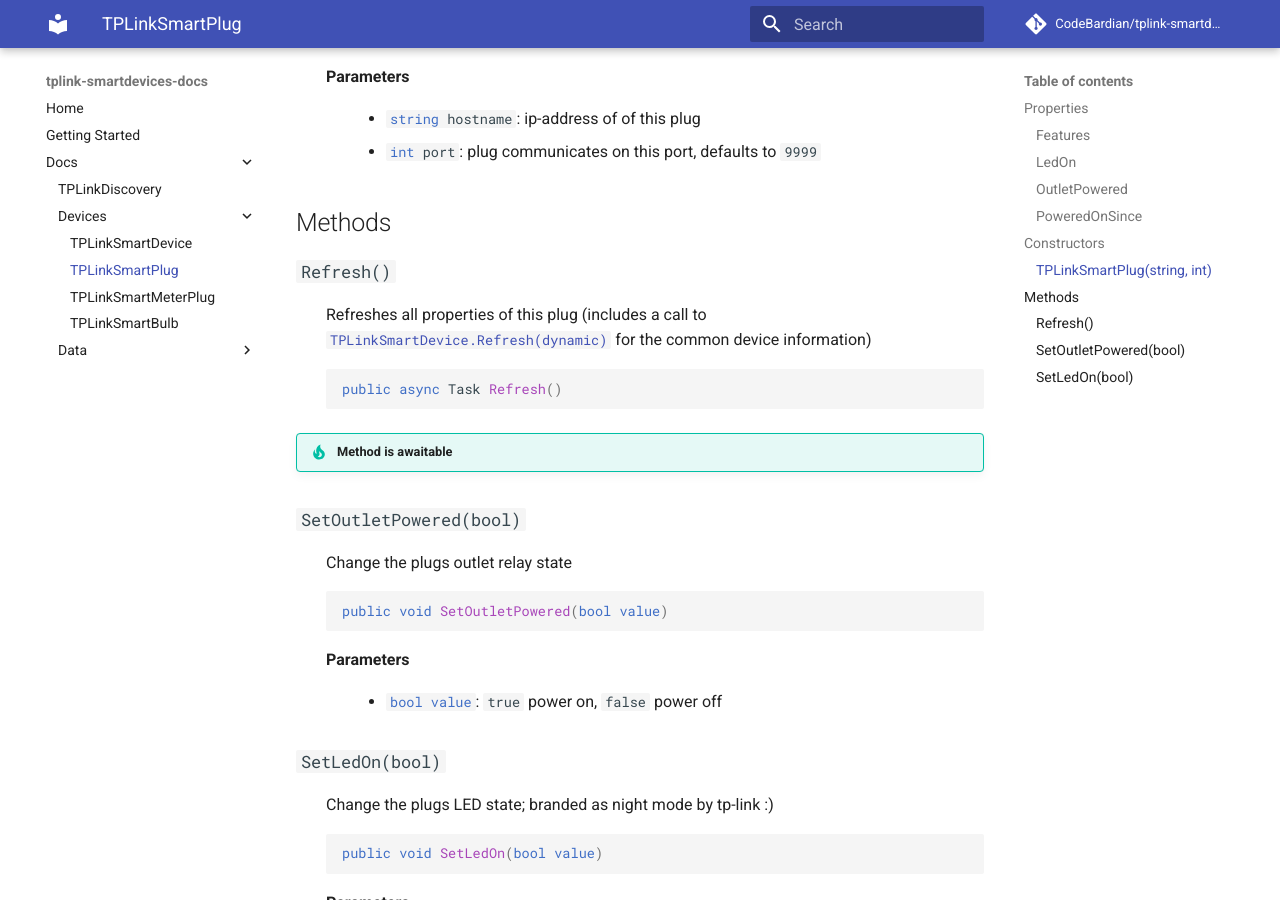
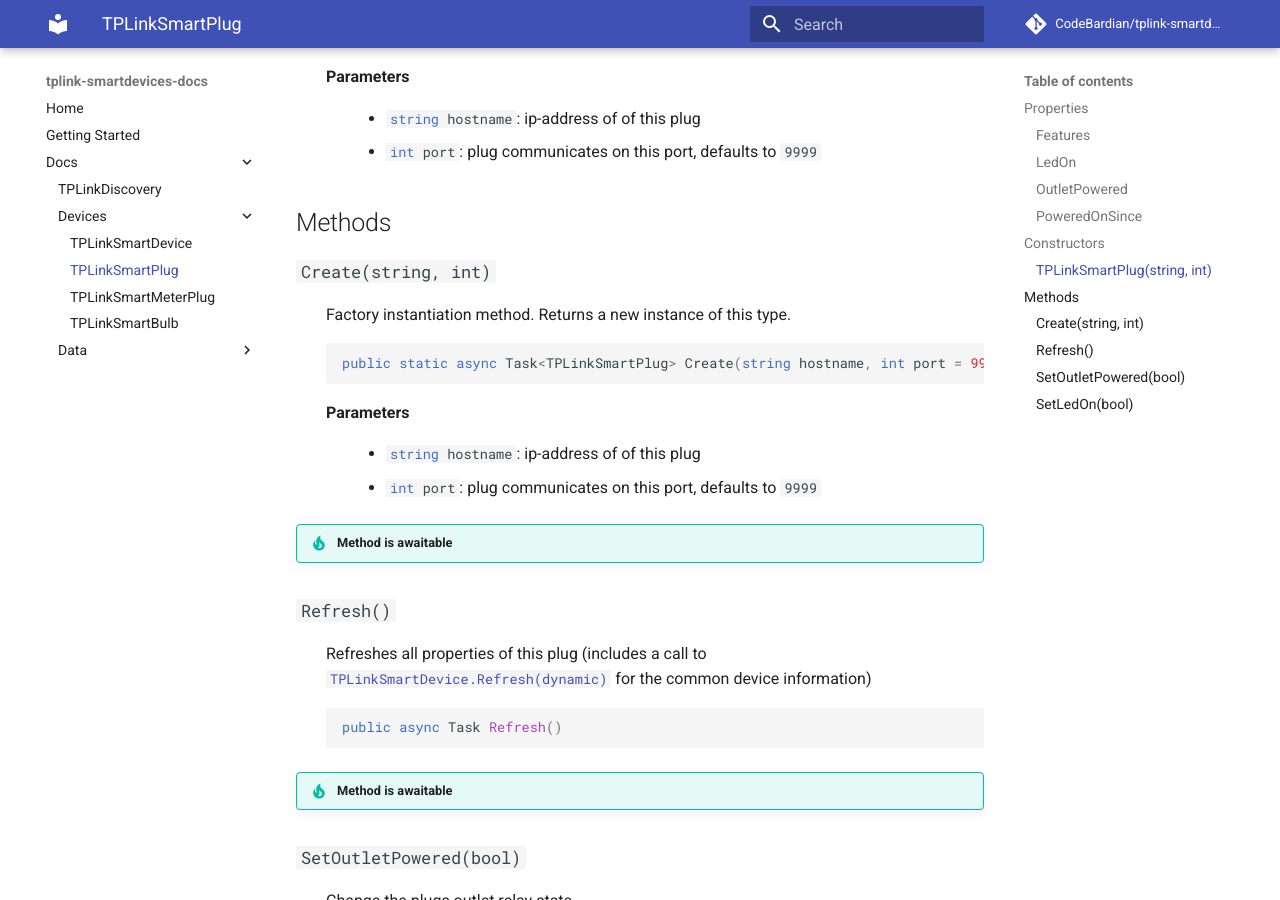
Before and after one commit to CodeBardian/tplink-smartdevices-netstandard, an MkDocs documentation site: the page built from docs/docs/docs/devices/plug.md, in a window 1280 px wide and 900 px high, scrolled down 1150 px. Built offline with MkDocs 1.6.1 and Material for MkDocs 9.7.7, drawn with Linux system fonts in a browser that asks for light colours; comment, search, counter and statistics services are not loaded.

Commit message:
update docs

````diff
--- a/docs/docs/docs/devices/plug.md
+++ b/docs/docs/docs/devices/plug.md
@@ -43,6 +43,18 @@
 
 ## Methods
 
+### `Create(string, int)` {: #create }
+: Factory instantiation method. Returns a new instance of this type.
+  ``` csharp
+  public static async Task<TPLinkSmartPlug> Create(string hostname, int port = 9999)
+  ```
+
+    __Parameters__
+    : * `#!csharp string hostname`: ip-address of of this plug
+      * `#!csharp int port`: plug communicates on this port, defaults to `9999`
+
+!!! tip "Method is awaitable"
+
 ### `Refresh()`
 : Refreshes all properties of this plug (includes a call to [`TPLinkSmartDevice.Refresh(dynamic)`](device.md#refreshdynamic) for the common device information)
   ``` csharp
````
Also changed, not shown: docs/docs/docs/devices/bulb.md (+12 -0 lines), docs/docs/docs/devices/smartmeter-plug.md (+12 -0 lines), docs/docs/getting-started.md (+4 -3 lines), README.md.
